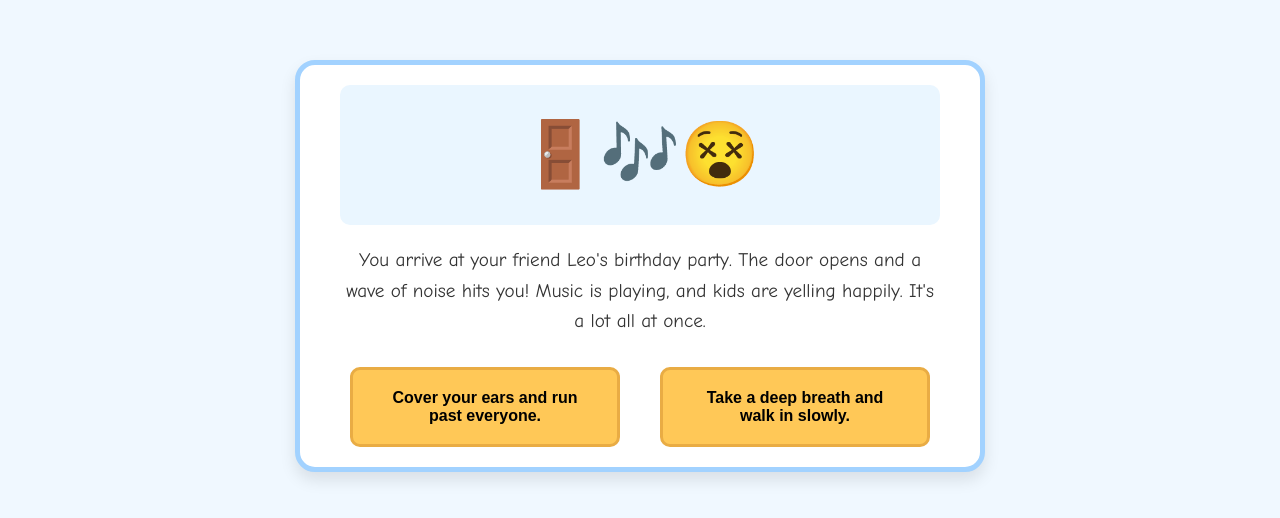
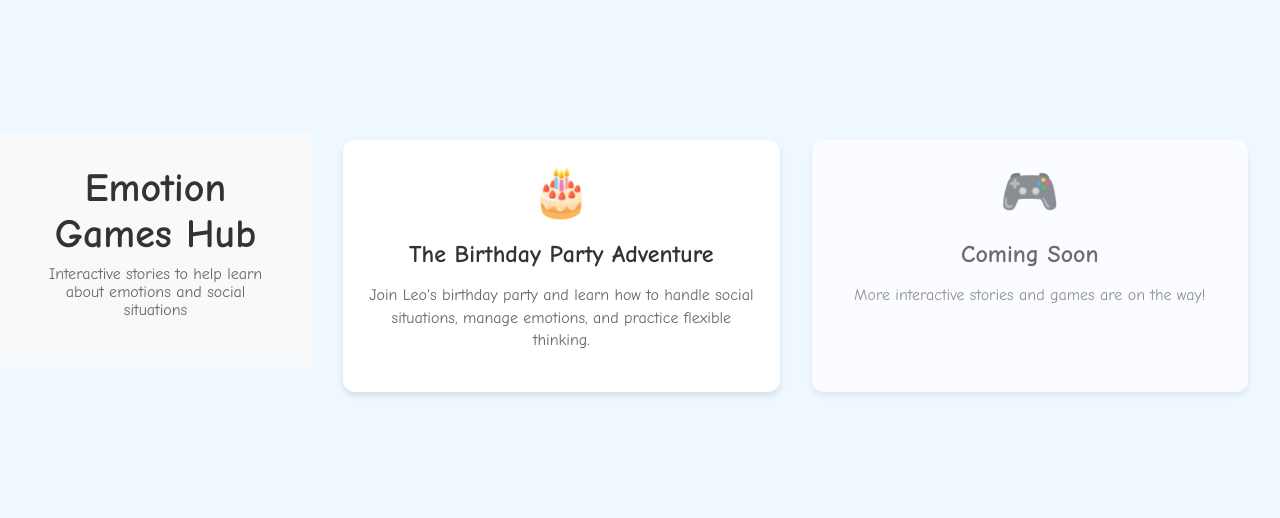
Before and after one commit to sniderg/emotion_game, a plain HTML site: page index.html in a window 1280 px wide. Shown: the part 134-652 px from the top of the page. Drawn offline with Linux system fonts and the light colour scheme.

Commit message:
Add game hub homepage and separate birthday party game

```diff
--- a/index.html
+++ b/index.html
@@ -3,37 +3,87 @@
 <head>
     <meta charset="UTF-8">
     <meta name="viewport" content="width=device-width, initial-scale=1.0">
-    <title>The Birthday Party Adventure</title>
+    <title>Emotion Games Hub</title>
     <link rel="stylesheet" href="css/style.css">
+    <style>
+        .game-grid {
+            display: grid;
+            grid-template-columns: repeat(auto-fit, minmax(300px, 1fr));
+            gap: 2rem;
+            padding: 2rem;
+            max-width: 1200px;
+            margin: 0 auto;
+        }
+
+        .game-card {
+            background: white;
+            border-radius: 12px;
+            padding: 1.5rem;
+            box-shadow: 0 4px 6px rgba(0, 0, 0, 0.1);
+            transition: transform 0.2s;
+            cursor: pointer;
+            text-decoration: none;
+            color: inherit;
+        }
+
+        .game-card:hover {
+            transform: translateY(-5px);
+        }
+
+        .game-icon {
+            font-size: 3rem;
+            margin-bottom: 1rem;
+        }
+
+        .game-title {
+            font-size: 1.5rem;
+            margin-bottom: 0.5rem;
+            color: #333;
+        }
+
+        .game-description {
+            color: #666;
+            line-height: 1.4;
+        }
+
+        header {
+            background: #f8f9fa;
+            padding: 2rem;
+            text-align: center;
+            margin-bottom: 2rem;
+        }
+
+        h1 {
+            color: #333;
+            margin: 0;
+            font-size: 2.5rem;
+        }
+
+        .subtitle {
+            color: #666;
+            margin-top: 0.5rem;
+        }
+    </style>
 </head>
 <body>
+    <header>
+        <h1>Emotion Games Hub</h1>
+        <p class="subtitle">Interactive stories to help learn about emotions and social situations</p>
+    </header>
 
-    <div id="game-container">
-        <div id="illustration-box" class="illustration"></div>
-        <p id="story-text-box" class="story-text"></p>
-        <div class="choices">
-            <button id="choice1" class="choice-btn"></button>
-            <button id="choice2" class="choice-btn"></button>
+    <div class="game-grid">
+        <a href="birthday-party.html" class="game-card">
+            <div class="game-icon">🎂</div>
+            <h2 class="game-title">The Birthday Party Adventure</h2>
+            <p class="game-description">Join Leo's birthday party and learn how to handle social situations, manage emotions, and practice flexible thinking.</p>
+        </a>
+
+        <!-- More game cards can be added here as new games are created -->
+        <div class="game-card" style="opacity: 0.7">
+            <div class="game-icon">🎮</div>
+            <h2 class="game-title">Coming Soon</h2>
+            <p class="game-description">More interactive stories and games are on the way!</p>
         </div>
     </div>
-
-    <div id="end-screen">
-        <div class="illustration">🥳</div>
-        <!-- <img src="images/win.png" alt="A trophy or star"> -->
-        <h1>Congratulations!</h1>
-        <p class="story-text">You did it! You navigated the party, had a good time, and knew just what your body and brain needed. That was awesome flexible thinking!</p>
-    </div>
-
-    <div id="reset-screen">
-        <!-- <div class="illustration">😵</div> -->
-         <img src="images/sad.png" alt="A tired face">
-        <h1>Oh no! It's too much!</h1>
-        <p>The party became too loud, too fast, and too overwhelming. That's okay! Sometimes we need a break. Let's take a deep breath and try again from the start.</p>
-        <button id="reset-button">Start Over</button>
-    </div>
-
-    <!-- Load configuration file FIRST, then the main script -->
-    <script src="js/config.js"></script>
-    <script src="js/script.js"></script>
 </body>
 </html>
```
Also changed, not shown: birthday-party.html (added, +38 -0 lines).
